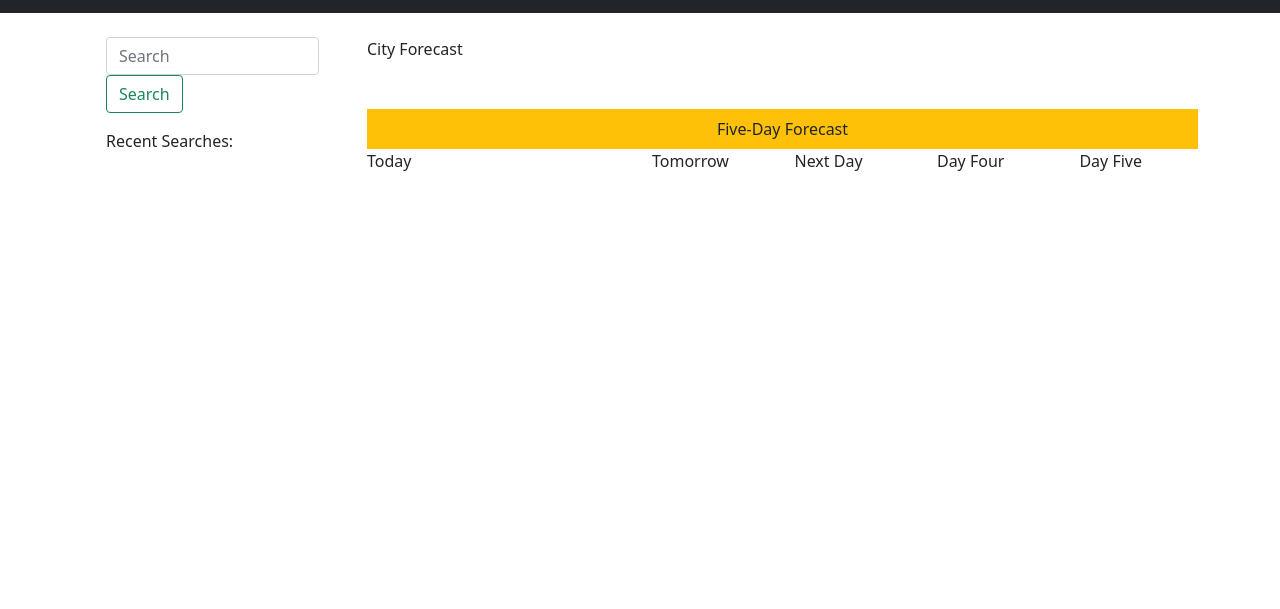
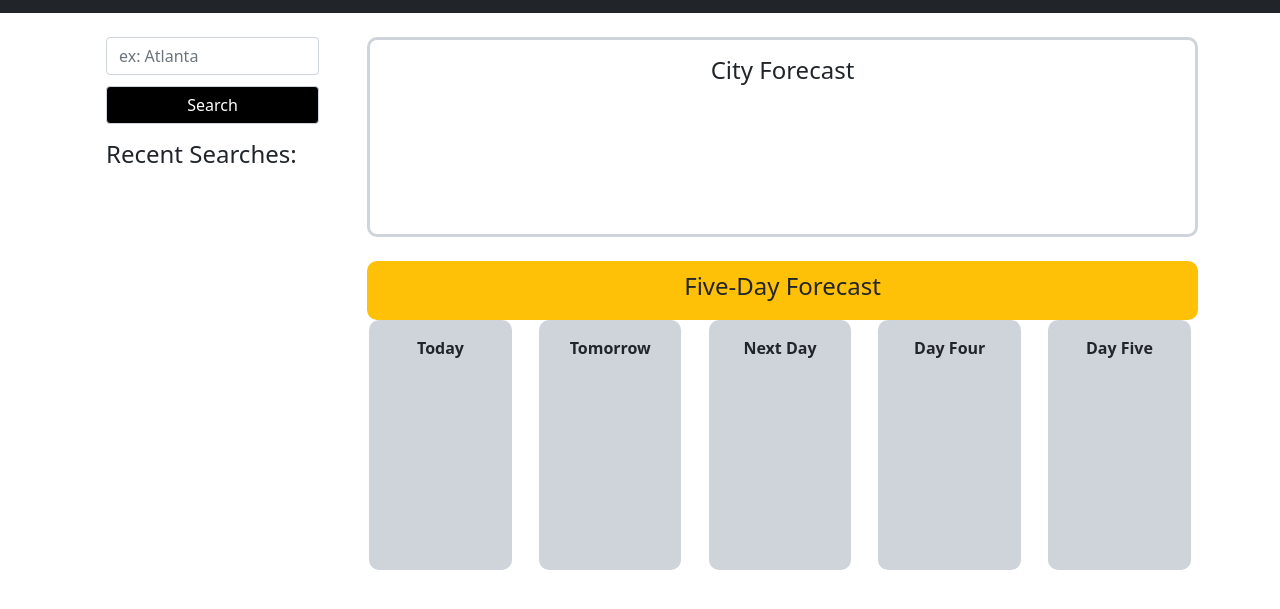
Before and after one commit to jamieholpuch/weather-dashboard, a plain HTML site: page index.html in a window 1280 px wide. Shown: the part 59-668 px from the top of the page. Drawn offline with nearby package versions, Linux system fonts and the light colour scheme.

Commit message:
added custom CSS

```diff
--- a/Assets/script.js
+++ b/Assets/script.js
@@ -0,0 +1,21 @@
+var searchButtonEl = document.getElementById('search-bar')
+var recentSearchEl = document.getElementById('recent-search')
+var forecastCity = document.getElementById('city-forecast')
+var fiveDay = document.getElementById('five-day-forecast')
+
+var requestUrl = 'https://api.openweathermap.org/data/2.5/weather?q=London&appid=e67be6c9df6cf0b637426949787497f8'
+
+function getWeatherApi(requestUrl) {
+   fetch(requestUrl)
+        .then(function (response) {
+            if (response.status === 200) {
+                console.log(response);
+                return response.json();
+            } else {
+                console.log(response.statusText)
+            }
+        })
+        .then(function (data) {
+            console.log(data)
+        })
+}
--- a/Assets/style.css
+++ b/Assets/style.css
@@ -0,0 +1,88 @@
+:root {
+    --primary: black;
+    --secondary:  #ffc107;
+    --neutral: #ced4da;
+}
+
+body {
+
+}
+
+.btn {
+    color: white;
+    background-color: var(--primary);
+    border-color: var(--neutral);
+    margin-top: 5%;
+    width: 100%;
+}
+
+.btn:hover {
+    background-color: var(--neutral);
+    color: var(--primary);
+    border-color: var(--secondary);
+}
+
+h2 {
+    font-size: 24px;
+}
+
+#city-forecast {
+    border: solid 3px var(--neutral);
+    border-radius: 10px;
+    height: 200px;
+    text-align: center;
+}
+
+#five-day-forecast {
+    border: solid 3px var(--secondary);
+    border-radius: 10px;
+}
+
+.five-day-forecast {
+    justify-content: space-evenly;
+}
+
+#today {
+    text-align: center;
+    margin-right: 5px;
+    background-color: var(--neutral);
+    border-radius: 10px;
+    height: 250px;
+    font-weight: bold;
+}
+
+#tomorrow {
+    text-align: center;
+    margin-right: 5px;
+    background-color: var(--neutral);
+    border-radius: 10px;
+    height: 250px;
+    font-weight: bold;
+}
+
+#next-day {
+    text-align: center;
+    margin-right: 5px;
+    background-color: var(--neutral);
+    border-radius: 10px;
+    height: 250px;
+    font-weight: bold;
+}
+
+#fourth-day {
+    text-align: center;
+    margin-right: 5px;
+    background-color: var(--neutral);
+    border-radius: 10px;
+    height: 250px;
+    font-weight: bold;
+}
+
+#fifth-day {
+    text-align: center;
+    margin-right: 5px;
+    background-color: var(--neutral);
+    border-radius: 10px;
+    height: 250px;
+    font-weight: bold;
+}
--- a/index.html
+++ b/index.html
@@ -22,27 +22,34 @@
         <div class="container mt-4">
             <div class="row">
                 <div id="search" class="col-md-3">
-                    <div id="search-bar" class="container-fluid">
+                    <div class="container-fluid">
                         <form role="search">
-                          <input class="form-control me-2" type="search" placeholder="Search" aria-label="Search">
-                          <button class="btn btn-outline-success" type="submit">Search</button>
+                          <input class="form-control me-2" type="search" placeholder="ex: Atlanta" aria-label="Search">
+                          <button id="search-bar" class="btn btn-outline-success" type="submit">Search</button>
                         </form>
                       </div>
-                    <div id="recent-search" class="container-fluid mt-3">Recent Searches:</div>
+                    <div id="recent-search" class="container-fluid mt-3">
+                        <h2>Recent Searches:</h2>
+                    </div>
                 </div>
-                <div id="forecast" class="col-md-9">
-                    <div id="city-forecast" class="mb-5">City Forecast</div>
-                    <div id="five-day-forecast" class="bg-warning text-dark text-center p-2">Five-Day Forecast</div>
-                        <div class="row">
-                            <div id="today" class="col-md-4">Today</div>
-                            <div id="tomorrow" class="col-md-2">Tomorrow</div>
-                            <div id="next-day" class="col-md-2">Next Day</div>
-                            <div id="fourth-day" class="col-md-2">Day Four</div>
-                            <div id="fifth-day" class="col-md-2">Day Five</div>
+                <div class="col-md-9">
+                    <div id="city-forecast" class="mb-4 py-3">
+                        <h2>City Forecast</h2>
+                    </div>
+                    <div id="five-day-forecast" class="bg-warning text-dark text-center p-2">
+                        <h2>Five-Day Forecast</h2>
+                    </div>
+                        <div class="row five-day-forecast gap-2">
+                            <div id="today" class="forecast col-md-2 py-3">Today</div>
+                            <div id="tomorrow" class="forecast col-md-2 py-3">Tomorrow</div>
+                            <div id="next-day" class="forecast col-md-2 py-3">Next Day</div>
+                            <div id="fourth-day" class="forecast col-md-2 py-3">Day Four</div>
+                            <div id="fifth-day" class="forecast col-md-2 py-3">Day Five</div>
                         </div>
                 </div>
             </div>
         </div>
     </main>
+    <script src="./Assets/script.js"></script>
 </body>
 </html>
```
